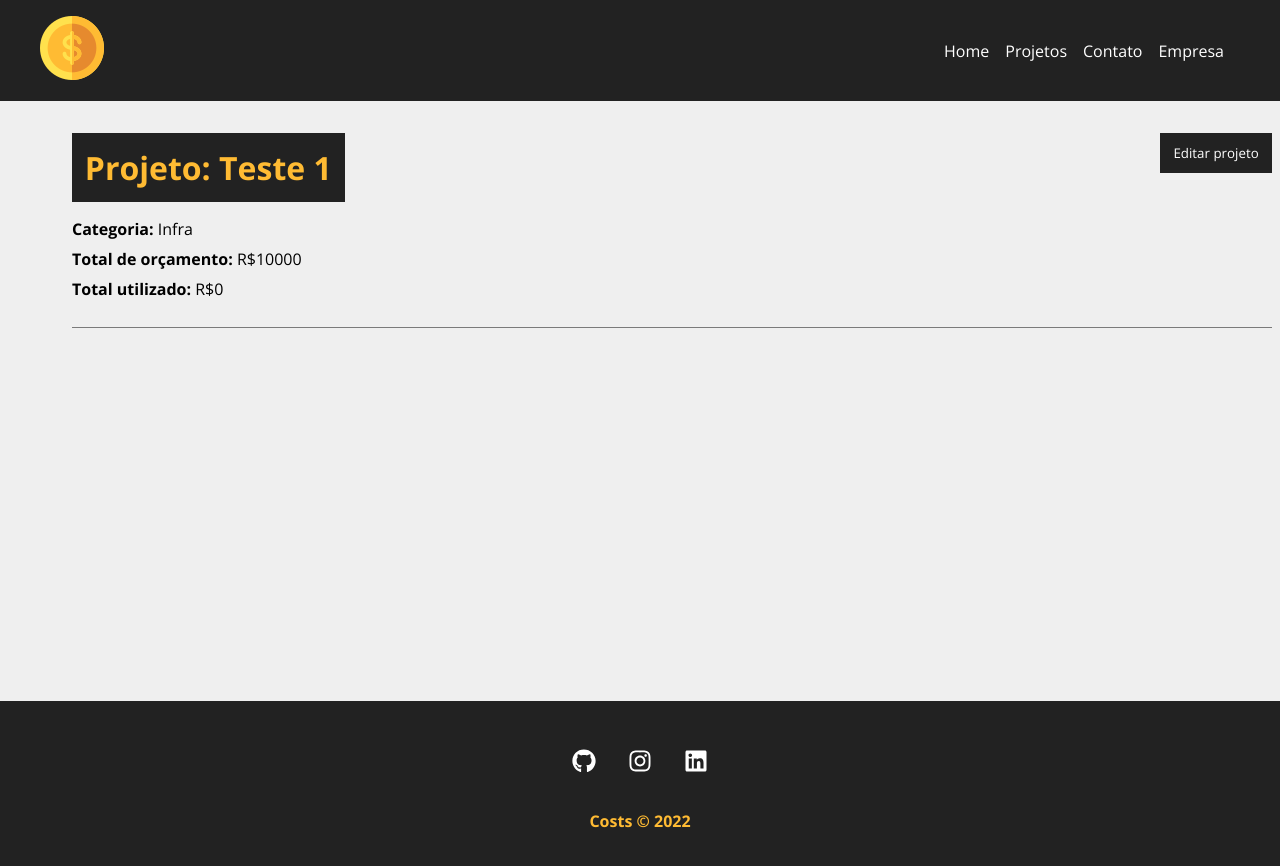
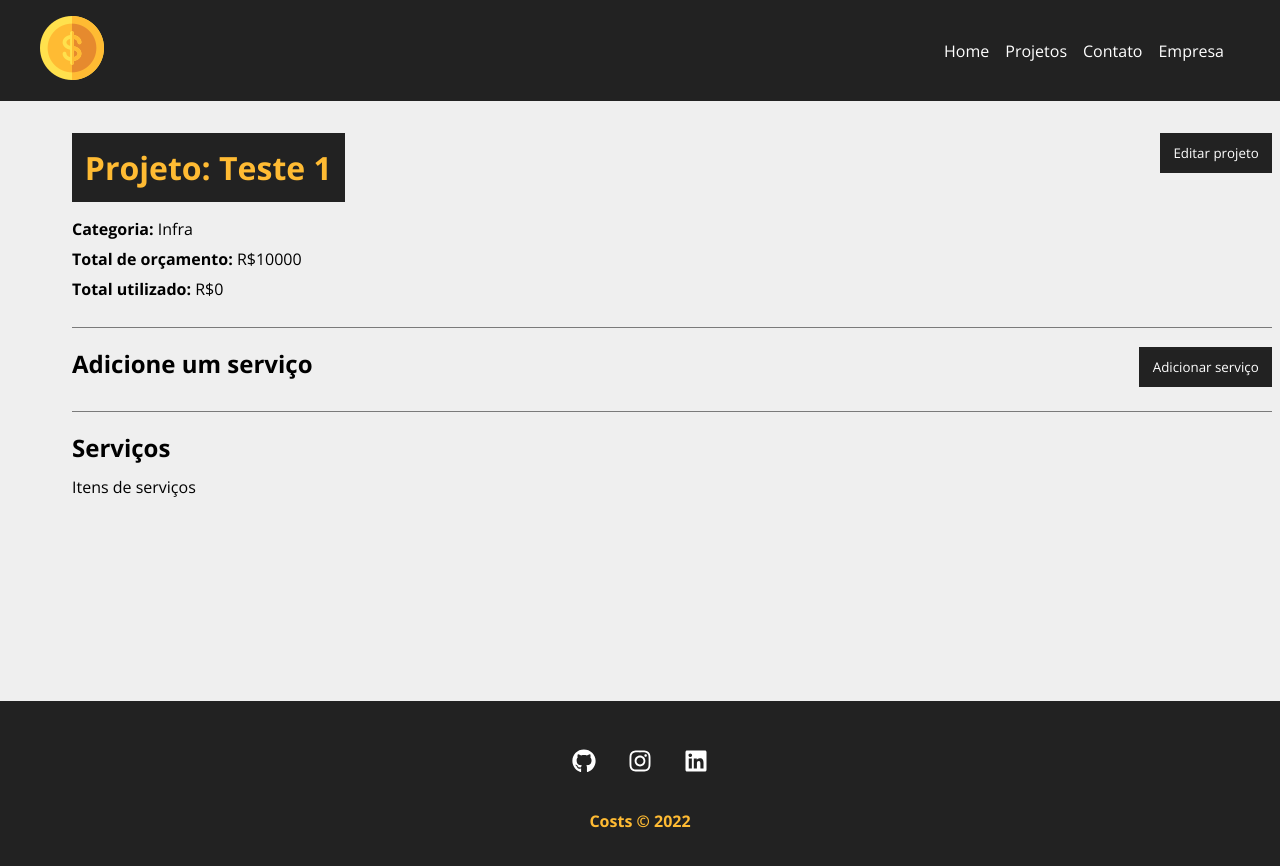
Before and after one commit to haparada9/costs, a React (Create React App) app: page /project/1 in a window 1280 px wide. Shown: the top 866 px of the page. Built offline with nearby package versions, Linux system fonts and the light colour scheme; data requests are answered from the project's data file.

Commit message:
feat: :sparkles: Adiciona área de serviço.

```diff
--- a/db.json
+++ b/db.json
@@ -39,7 +39,7 @@
         "name": "Planejamento"
       },
       "name": "Teste 4",
-      "budget": "50000",
+      "budget": "20000",
       "cost": 0,
       "services": [],
       "id": 4
--- a/src/components/pages/Project.js
+++ b/src/components/pages/Project.js
@@ -13,6 +13,7 @@
 
   const [project, setProject] = useState([]);
   const [showProjectForm, setShowProjectForm] = useState(false);
+  const [showServiceForm, setShowServiceForm] = useState(false);
   const [message, setMessage] = useState();
   const [type, setType] = useState();
 
@@ -33,6 +34,8 @@
   }, [id]);
 
   function editPost(project) {
+    setMessage('')
+
     // budget validation
     if (project.budget < project.cost) {
       setMessage('O orçamento não pode ser menor que o custo do projeto!')
@@ -58,6 +61,10 @@
 
   function toggleProjectForm() {
     setShowProjectForm(!showProjectForm);
+  }
+
+  function toggleServiceForm() {
+    setShowServiceForm(!showServiceForm);
   }
 
   return (
@@ -93,6 +100,19 @@
                 </div>
               )}
             </div>
+            <div className={styles.service_form_container}>
+                <h2>Adicione um serviço</h2>
+                <button className={styles.btn} onClick={toggleServiceForm}>
+                  {!showServiceForm ? 'Adicionar serviço' : 'Fechar'}
+                </button>
+                <div className={styles.project_info}>
+                {showServiceForm && <div>formulário do serviço</div>}
+                </div>
+            </div>
+            <h2>Serviços</h2>
+            <Container customClass="start">
+              <p>Itens de serviços</p>
+            </Container>
           </Container>
         </div>
       ) : (
```
